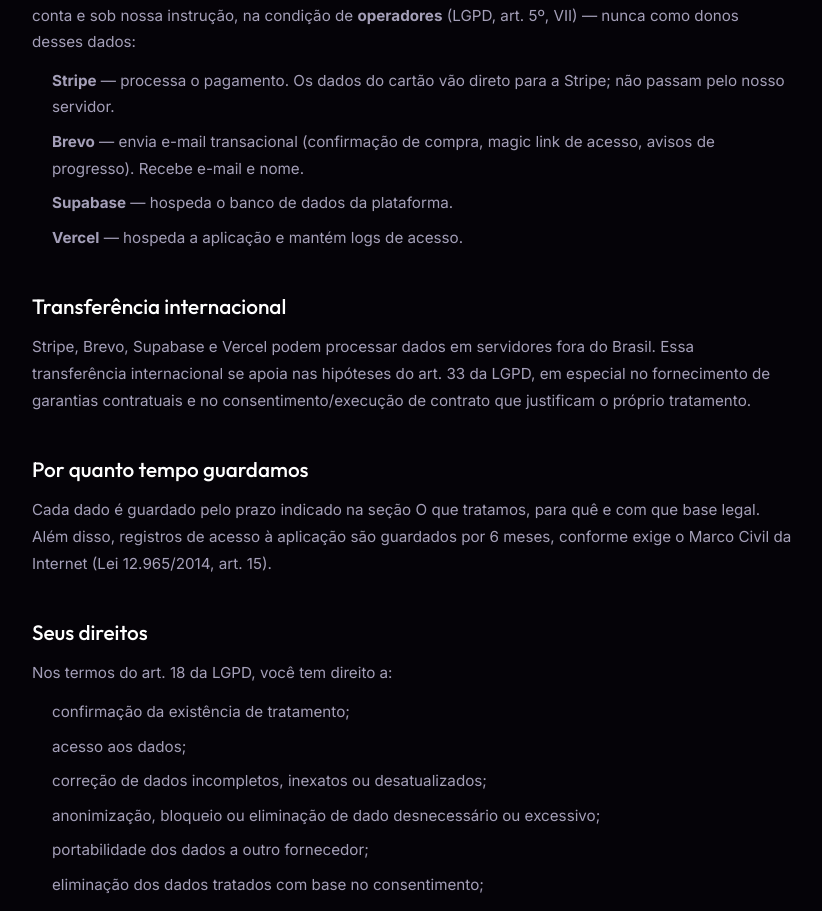
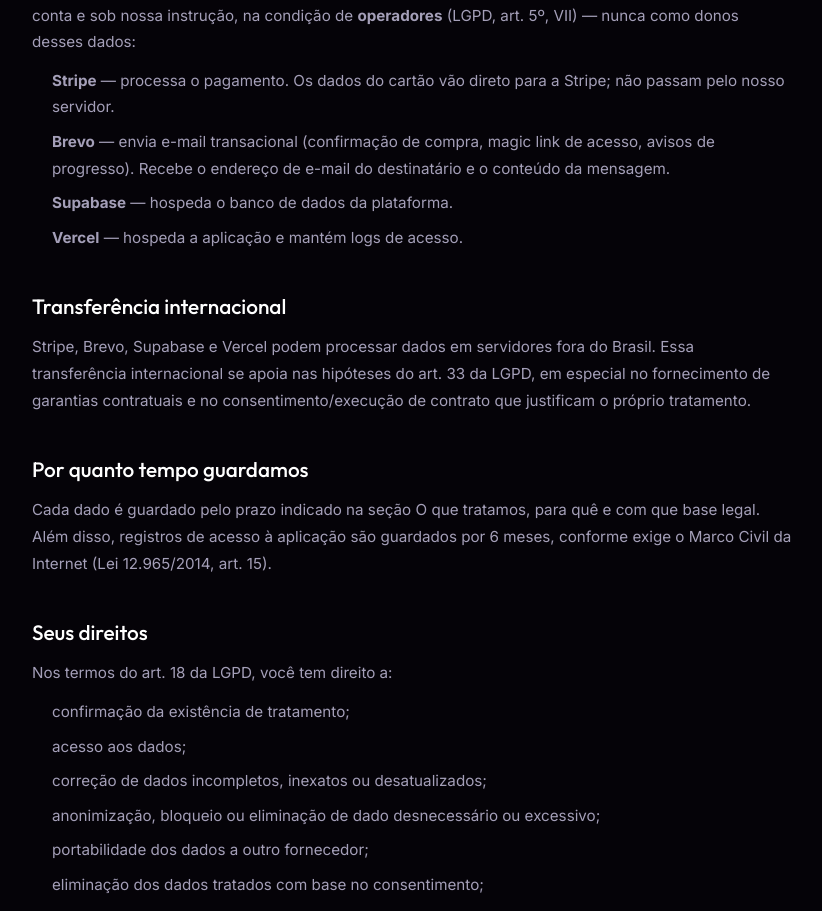
Before and after one commit to limajeferson/matrizcentral, a Next.js app: page /legal/privacidade in a window 1280 px wide. Shown: the part 1109-2020 px from the top of the page, without its empty margins (228-1050 px from the left). Built offline with nearby package versions, Linux system fonts and the light colour scheme.

Commit message:
fix(legal): corrigir afirmacao falsa sobre a Brevo receber nome do titular

```diff
--- a/src/app/(marketing)/legal/privacidade/page.tsx
+++ b/src/app/(marketing)/legal/privacidade/page.tsx
@@ -98,8 +98,8 @@ export default function PrivacidadePage() {
             </li>
             <li>
               <strong>Brevo</strong> — envia e-mail transacional (confirmação
-              de compra, magic link de acesso, avisos de progresso). Recebe
-              e-mail e nome.
+              de compra, magic link de acesso, avisos de progresso). Recebe o
+              endereço de e-mail do destinatário e o conteúdo da mensagem.
             </li>
             <li>
               <strong>Supabase</strong> — hospeda o banco de dados da
```
